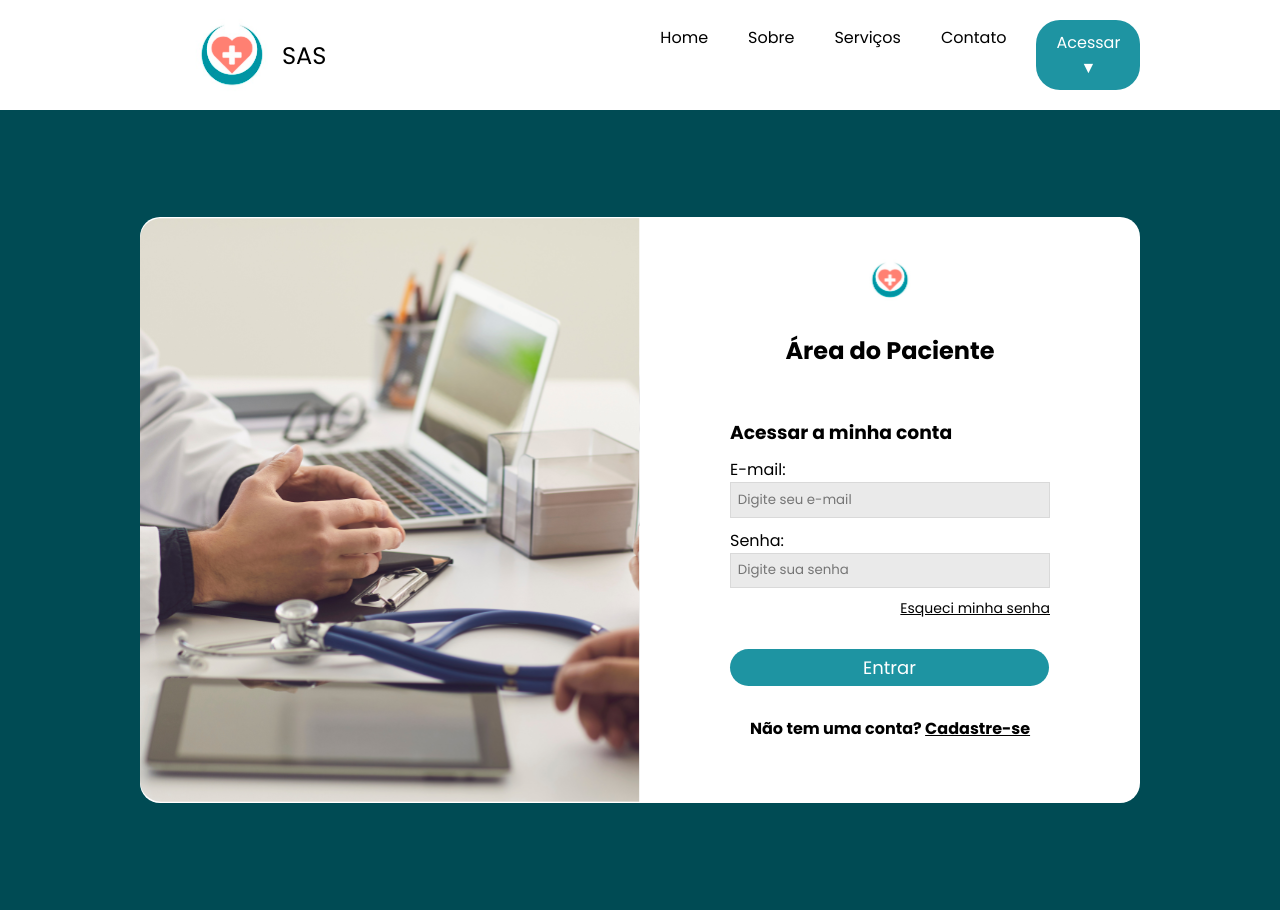
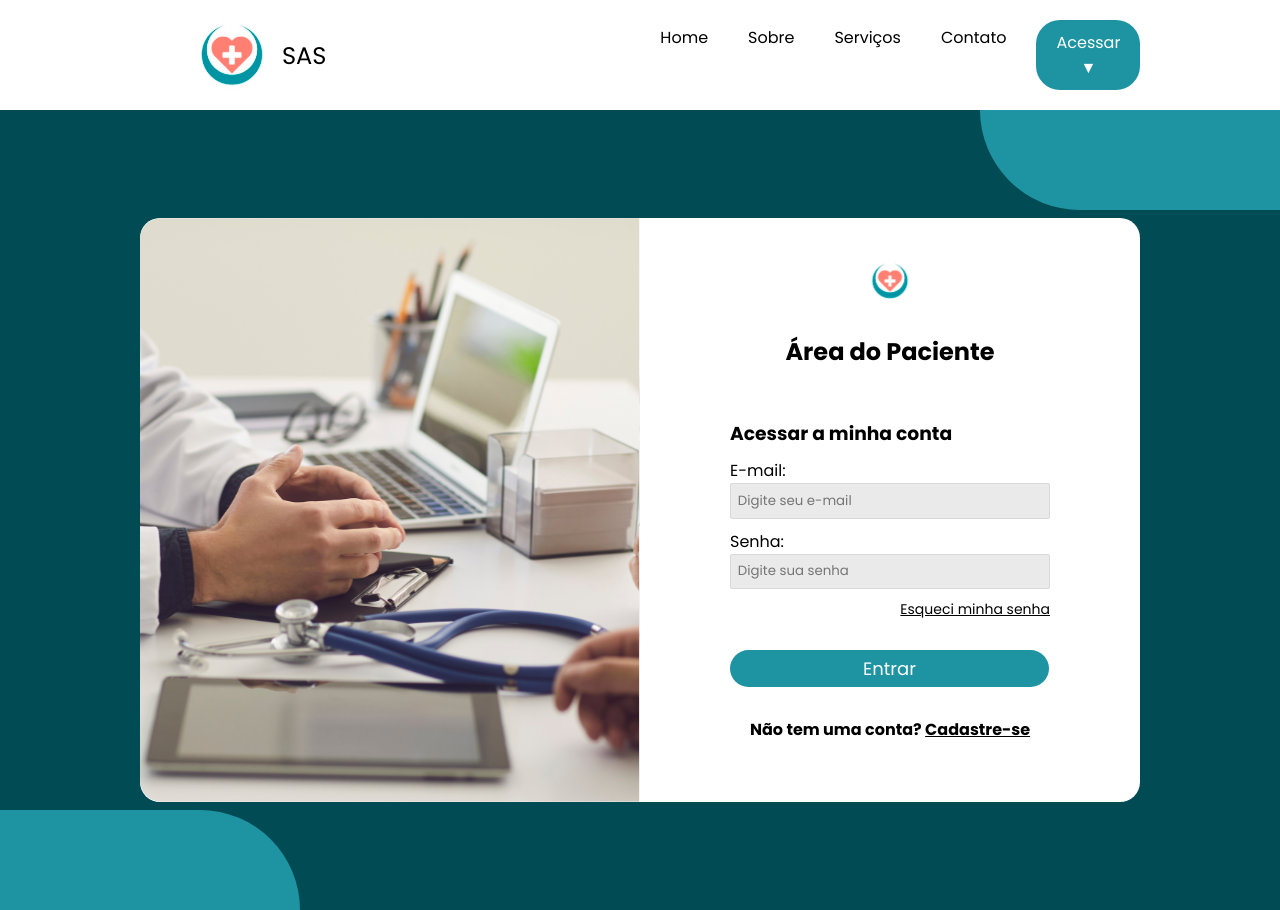
Before and after one commit to SAS-Organizacao/SAS-FrontEnd, a React (Vite) app in the folder SAS/: page /login in a window 1280 px wide. Built offline with nearby package versions, Linux system fonts and the light colour scheme.

Commit message:
adicionado detalhes nas laterais da tela

```diff
--- a/SAS/src/pages/Login/index.jsx
+++ b/SAS/src/pages/Login/index.jsx
@@ -18,6 +18,8 @@ export default function Login() {
         <>
             <Button/>
             <section className="container">
+            <div className='detalhe_login'></div>
+            <div className='detalhe_login2'></div>
                 <div className='container-content'>
                     <img className='imgForm' src={Img_login} alt="" />
                     <div className="login">
@@ -28,9 +30,9 @@ export default function Login() {
                             <h2 id='adp'>Área do Paciente</h2>
                             <h3 id='amc'>Acessar a minha conta</h3>
                             <label htmlFor="email">E-mail:</label><br />
-                            <input id='email' type="text" placeholder="Digite seu e-mail" /><br />
+                            <input id='email' type="e-mail" placeholder="Digite seu e-mail" /><br />
                             <label htmlFor="senha">Senha:</label><br />
-                            <input id='senha' type="text" placeholder="Digite sua senha" />
+                            <input id='senha' type="password" placeholder="Digite sua senha" />
                             <p id='ems'><a href="">Esqueci minha senha</a></p>
                             <button id='button_login'>Entrar</button>
                             <h4 id='ntc'>Não tem uma conta? <a href="">Cadastre-se</a></h4>
--- a/SAS/src/pages/Login/login.css
+++ b/SAS/src/pages/Login/login.css
@@ -6,8 +6,8 @@
 
 .container {
     display: flex;
-    justify-content: center;
-    align-items: center;
+    justify-content:center;
+    align-items:center;
     height: 100vh;
     background-color: #004B54;
 }
@@ -15,7 +15,7 @@
 .container-content {
     background-color: #fff;
     width: 1000px;
-    height: 586px;
+    height: 584px;
     border-radius: 20px;
     display: flex;
     justify-content: space-between;
@@ -47,6 +47,7 @@
     background-color: #eaeaea;
     border: 1px solid #d9d9d9;
     margin-bottom: 10px;
+    border-radius: 2px;
 
 }
 
@@ -56,6 +57,7 @@
         background-color: #eaeaea;
         border: 1px solid #d9d9d9;
         margin-bottom: 10px;
+        border-radius: 2px;
 }
 
 .imgForm {
@@ -97,6 +99,25 @@
     margin: 30px 0 ;
     border: none;
     border-radius: 24px;
+}
 
+.detalhe_login {
+    background-color: #1E94A2;
+    width: 300px;
+    height: 100px;
+    border-radius: 0 0 0 100px;
+    position: absolute;
+    top: 110px;
+    right: 0;
+}
+
+.detalhe_login2 {
+    background-color: #1E94A2;
+    width: 300px;
+    height: 100px;
+    border-radius: 0 100px 0 0;
+    position: absolute;
+    bottom: -110px;
+    left: 0;
 
 }
```
